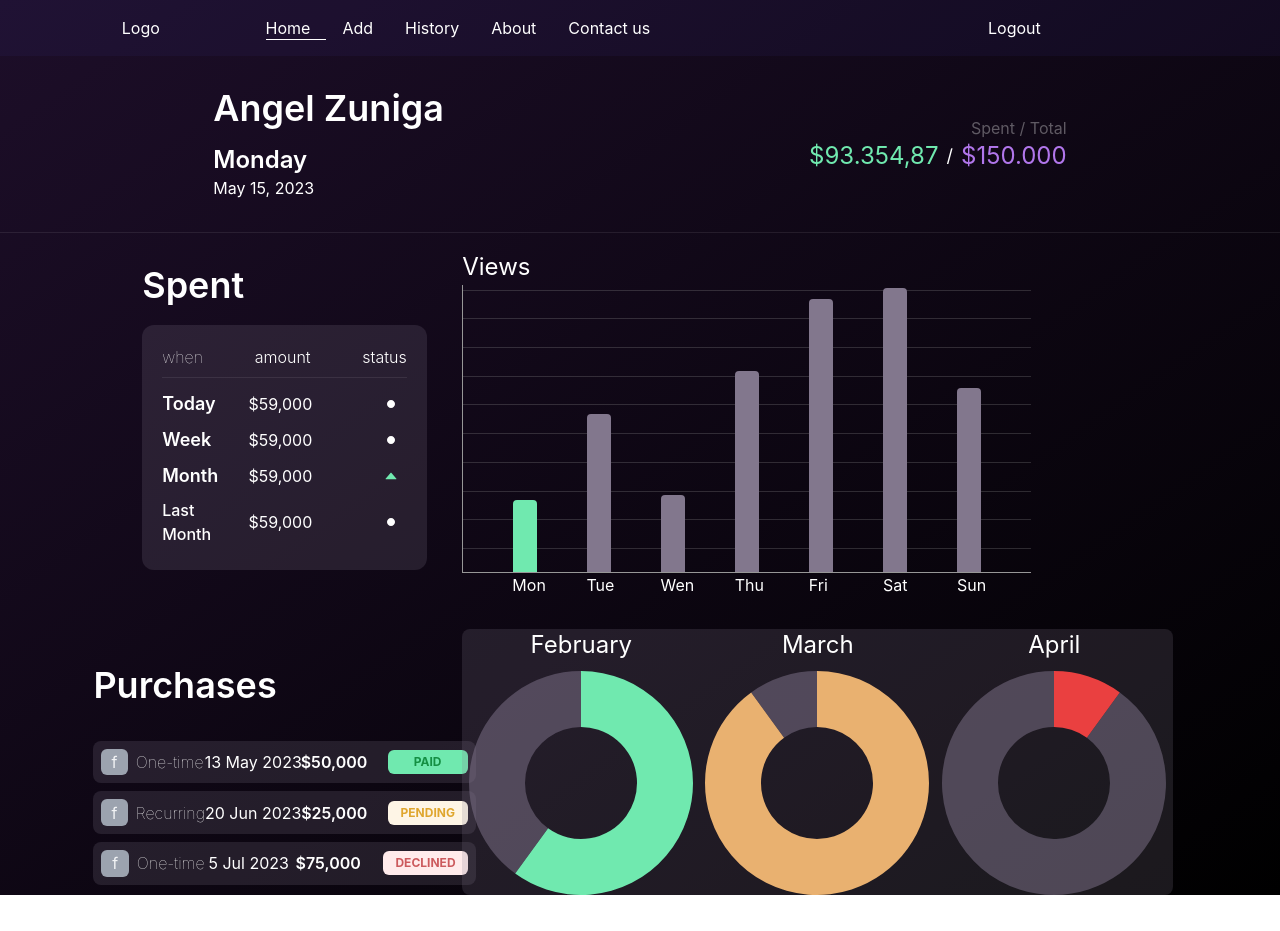
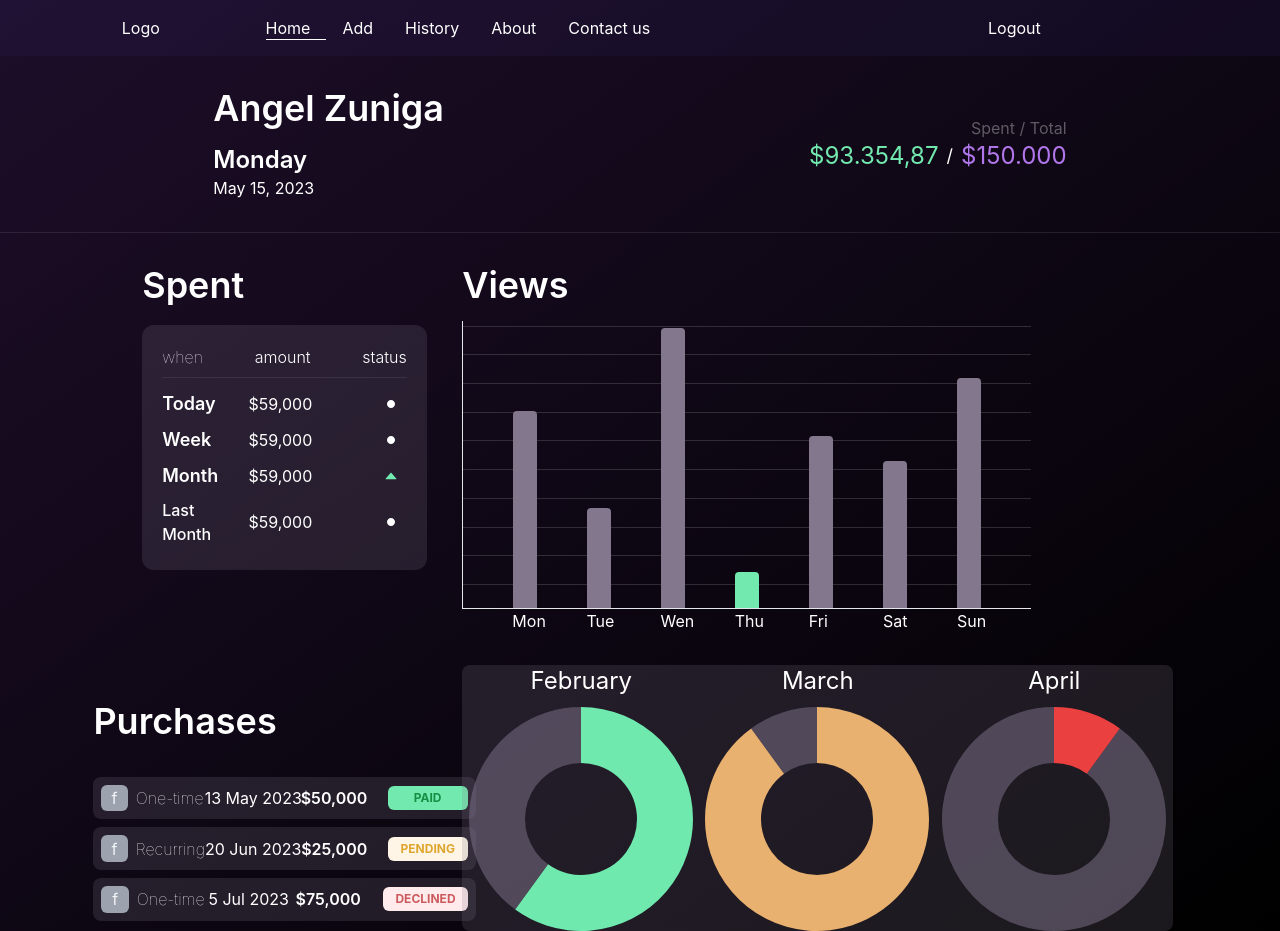
Before and after one commit to Magendev-by-Angel/Finnans, a Next.js app: page / in a window 1280 px wide. Before the commit the page ends 895 px from the top, so only its background shows below. Built offline with nearby package versions, Linux system fonts and the light colour scheme.

Commit message:
edited colors and removed test and chartbar

```diff
--- a/app/layout.tsx
+++ b/app/layout.tsx
@@ -12,7 +12,7 @@ export default function RootLayout({
 }) {
 	return (
 		<html lang="en">
-			<body className="bg-gradient-to-br from-[#1D0E29] to-black text-white">
+			<body className="bg-gradient-to-br from-[#1D0E29] to-black text-white min-h-screen">
 				<NavBar />
 				<div className="w-full flex justify-center">
 					<div className="w-full">{children}</div>
--- a/app/tests/page.tsx
+++ /dev/null
@@ -1,50 +0,0 @@
-'use client'
-import { useState, useEffect } from 'react'
-import axios from 'axios'
-import ChartBar from '../../components/ChartBar'
-import Chart from 'chart.js/auto'
-import { CategoryScale } from 'chart.js'
-
-const converter = data => {
-	let labels = []
-	data.forEach(item => {
-		labels.push(item.hour)
-	})
-	return {
-		labels: data.map(data => data.hour),
-		datasets: [
-			{
-				label: 'Spent',
-				data: data.map(data => data.amountSpent),
-				backgroundColor: ['#55458a'],
-				borderColor: '#ffffff15',
-				borderWidth: 1
-			}
-		]
-	}
-}
-Chart.register(CategoryScale)
-const Page = () => {
-	const pdata = [
-		{ id: 0, date: '05/01/2026', hour: '22:28:00', amountSpent: '15000' },
-		{ id: 1, date: '05/01/2026', hour: '22:29:00', amountSpent: '15000' },
-		{ id: 2, date: '05/01/2026', hour: '22:30:00', amountSpent: '15000' },
-		{ id: 3, date: '05/01/2026', hour: '22:31:00', amountSpent: '15000' },
-		{ id: 4, date: '05/01/2026', hour: '22:32:00', amountSpent: '15000' },
-		{ id: 5, date: '05/01/2026', hour: '22:33:00', amountSpent: '15000' },
-		{ id: 6, date: '05/01/2026', hour: '22:34:00', amountSpent: '15000' },
-		{ id: 7, date: '05/01/2026', hour: '22:35:00', amountSpent: '15000' },
-		{ id: 8, date: '05/01/2026', hour: '22:36:00', amountSpent: '15000' },
-		{ id: 9, date: '05/01/2026', hour: '22:37:00', amountSpent: '15000' },
-		{ id: 10, date: '05/01/2026', hour: '22:38:00', amountSpent: '15000' },
-		{ id: 11, date: '05/01/2026', hour: '22:39:00', amountSpent: '15000' }
-	]
-	const [data, setData] = useState<any>(null)
-	useEffect(() => {
-		setData(converter(pdata))
-	}, [])
-	return (
-		<div>{data ? <ChartBar chartData={data} /> : 'Waiting request...'}</div>
-	)
-}
-export default Page
--- a/components/ChartBar.tsx
+++ /dev/null
@@ -1,30 +0,0 @@
-import Chart from 'chart.js/auto'
-import { CategoryScale } from 'chart.js'
-import { Bar } from 'react-chartjs-2'
-
-const ChartBar = ({ chartData }) => {
-	return (
-		<div className="chart-container w-1/2">
-			<Bar
-				data={chartData}
-				options={{
-					plugins: {
-						title: {
-							display: true,
-							text: 'Last 7 days transactions',
-							color: 'purple',
-							font: {
-								size: 20
-							}
-						},
-						legend: {
-							display: false
-						}
-					}
-				}}
-			/>
-		</div>
-	)
-}
-
-export default ChartBar
--- a/components/Purchases.tsx
+++ b/components/Purchases.tsx
@@ -3,7 +3,7 @@ import formatter from '../util/formatter'
 
 const StatusTag = ({ state }): JSX.Element => {
 	const statusColor = {
-		paid: 'bg-paidgreenbg text-paidgreenfg',
+		paid: 'bg-whitegreen text-paidgreenfg',
 		declined: 'bg-declinedredbg text-declinedredfg',
 		pending: 'bg-pendingyellowbg text-pendingyellowfg'
 	}
--- a/components/Spent.tsx
+++ b/components/Spent.tsx
@@ -43,7 +43,7 @@ function Spent({ amount }: InputProps) {
 		<section className="flex flex-col gap-1 w-4/5">
 			<h1 className="font-semibold text-4xl py-4">Spent</h1>
 			<div className="bg-table rounded-xl w-full p-5">
-				<div className="border-b border-[#ffffff15] w-full pb-2">
+				<div className="border-b border-table w-full pb-2">
 					<div className="flex flex-row justify-between items-center">
 						<p className="font-thin">when</p>
 						<p className="font-light">amount</p>
--- a/components/aside.tsx
+++ b/components/aside.tsx
@@ -8,7 +8,7 @@ const Aside = () => {
 					your finances.
 				</div>
 				<div className="h-2/5 flex flex-wrap items-end">
-					<div className="w-full bg-[#82778D33] p-4 rounded-xl">
+					<div className="w-full bg-table p-4 rounded-xl">
 						<div className="text-xs text-[11px] font-thin overflow-auto">
 							I've been using Finnas for a few weeks now and it's
 							been a game-changer for me. It's so easy to track my
--- a/components/overview.tsx
+++ b/components/overview.tsx
@@ -52,7 +52,7 @@ const Overview = () => {
 	}, [])
 
 	return (
-		<section className="w-full py-8 flex justify-center border-b border-[#ffffff15]">
+		<section className="w-full py-8 flex justify-center border-b border-table">
 			<div className="w-8/12 flex">
 				<div className="w-1/2 flex flex-col justify-center">
 					<h2 className="text-4xl font-semibold">Angel Zuniga</h2>
--- a/components/views.tsx
+++ b/components/views.tsx
@@ -1,61 +1,67 @@
+'use client'
+
+import { useEffect, useState } from 'react'
+
 const randomIntFromInterval = (min: number, max: number) => {
-  return Math.floor(Math.random() * (max - min + 1) + min);
-};
+	return Math.floor(Math.random() * (max - min + 1) + min)
+}
 const getHighest = (arr: number[]) => {
-  let highest = 0;
-  arr.forEach((num) => {
+	let highest = 0
+	arr.forEach(num => {
 		if (num > highest) {
-      highest = num;
+			highest = num
 		}
-  });
-  return highest;
-};
+	})
+	return highest
+}
 const getLowest = (arr: number[]) => {
-  let lowest = arr[0];
-  arr.forEach((num) => {
+	let lowest = arr[0]
+	arr.forEach(num => {
 		if (num < lowest) {
-      lowest = num;
+			lowest = num
 		}
-  });
-  return lowest;
-};
+	})
+	return lowest
+}
 function roundUpNumber(num: number) {
-  const numStr = String(num);
-  const firstDigit = Number(numStr[0]);
-  const numLength = numStr.length;
+	const numStr = String(num)
+	const firstDigit = Number(numStr[0])
+	const numLength = numStr.length
 
 	if (numLength === 1) {
-    return num;
+		return num
 	} else if (numLength === 2) {
-    return firstDigit * 10;
+		return firstDigit * 10
 	} else {
-    const power = Math.pow(10, numLength - 1);
-    const roundNum = Math.ceil(num / power) * power;
-    return roundNum;
+		const power = Math.pow(10, numLength - 1)
+		const roundNum = Math.ceil(num / power) * power
+		return roundNum
 	}
 }
 const formatCurrency = (num: number) => {
-  return num.toLocaleString("en-US", {
-    style: "currency",
-    currency: "USD",
-  });
-};
+	return num.toLocaleString('en-US', {
+		style: 'currency',
+		currency: 'USD'
+	})
+}
 
 type BarProps = {
-  value: number;
-  id: number;
-  isLowest: boolean;
-  percentage: string;
-  date: { date: string; day: string };
-};
+	value: number
+	id: number
+	isLowest: boolean
+	percentage: string
+	date: { date: string; day: string }
+}
 const Bar = ({ value, id, isLowest, percentage, date }: BarProps) => {
 	return (
 		<div
 			className={`w-6 ${
-        isLowest ? "bg-[#70E9AF] " : "bg-[#82778D] "
-      } hover:bg-[#B176EB] rounded-t hover:cursor-pointer relative display-direct-child`}
+				isLowest
+					? 'bg-whitegreen hover:shadow-whitegreen'
+					: 'bg-darkpurple hover:shadow-whitepurple hover:bg-whitepurple'
+			}  rounded-t hover:cursor-pointer relative display-direct-child hover:shadow-default`}
 			style={{
-        height: percentage,
+				height: percentage
 			}}
 			key={id}
 			onMouseEnter={() => {}}
@@ -68,7 +74,7 @@ const Bar = ({ value, id, isLowest, percentage, date }: BarProps) => {
                     left-[130%]
                     justify-center
                     items-center
-                    bg-[#D9D9D933]
+                    bg-Transparent-200
                     backdrop-blur-sm
                     flex-wrap
                     min-w-[8rem]
@@ -83,34 +89,44 @@ const Bar = ({ value, id, isLowest, percentage, date }: BarProps) => {
 				<p className="text-[24px]">{formatCurrency(value)}</p>
 			</div>
 		</div>
-  );
-};
+	)
+}
+
+const dates = ['Mon', 'Tue', 'Wen', 'Thu', 'Fri', 'Sat', 'Sun']
+const days = [
+	{ day: 'Monday', date: 'May 1, 2023' },
+	{ day: 'Tuesday', date: 'May 2, 2023' },
+	{ day: 'Wednesday', date: 'May 3, 2023' },
+	{ day: 'Thursday', date: 'May 4, 2023' },
+	{ day: 'Friday', date: 'May 5, 2023' },
+	{ day: 'Saturday', date: 'May 6, 2023' },
+	{ day: 'Sunday', date: 'May 7, 2023' }
+]
 
 const Views = () => {
-  const data = [];
+	const [data, setData] = useState<number[]>([])
+	const [highest, setHighest] = useState<number>(0)
+	const [lowest, setLowest] = useState<number>(0)
+	useEffect(() => {
+		const data = []
 		for (let i = 0; i < 7; i++) {
-    data.push(randomIntFromInterval(0, 100) * 1000);
+			data.push(randomIntFromInterval(0, 100) * 1000)
 		}
-  const dates = ["Mon", "Tue", "Wen", "Thu", "Fri", "Sat", "Sun"];
-  const days = [
-    { day: "Monday", date: "May 1, 2023" },
-    { day: "Tuesday", date: "May 2, 2023" },
-    { day: "Wednesday", date: "May 3, 2023" },
-    { day: "Thursday", date: "May 4, 2023" },
-    { day: "Friday", date: "May 5, 2023" },
-    { day: "Saturday", date: "May 6, 2023" },
-    { day: "Sunday", date: "May 7, 2023" },
-  ];
-  const highest = roundUpNumber(getHighest(data));
-  const lowest = getLowest(data);
+		setHighest(roundUpNumber(getHighest(data)))
+		setLowest(getLowest(data))
+		setData(data)
+	}, [])
 	return (
 		<section className="w-full h-full flex flex-wrap">
 			<div className="w-full">
-        <h1 className="text-[24px]">Views</h1>
+				<h1 className="font-semibold text-4xl py-4 w-full">Views</h1>
 			</div>
-      <div className="border-l-[#979797] border-b-[#979797] w-4/5 h-[18rem] border-l-[1px] border-b-[1px] relative">
+			<div className="border-l-gray-401 border-b-gray-401 w-4/5 h-[18rem] border-l-[1px] border-b-[1px] relative">
 				<div className="flex justify-evenly items-end w-full h-full z-10 absolute">
-          {data.map((value, id) => {
+					{data.length === 0 ? (
+						<></>
+					) : (
+						data.map((value, id) => {
 							// console.log(lowest === id)
 							return (
 								<Bar
@@ -122,8 +138,9 @@ const Views = () => {
 									).toString()}%`}
 									date={days[id]}
 								/>
-            );
-          })}
+							)
+						})
+					)}
 				</div>
 				<div className="flex items-end w-full h-full absolute top-0 left-0 ">
 					<div className="flex items-end w-full h-full flex-wrap">
@@ -141,11 +158,11 @@ const Views = () => {
 				</div>
 			</div>
 			<div className="flex justify-evenly items-end w-4/5 ">
-        {dates.map((date) => {
-          return <div className="w-6">{date}</div>;
+				{dates.map(date => {
+					return <div className="w-6">{date}</div>
 				})}
 			</div>
 		</section>
-  );
-};
-export default Views;
+	)
+}
+export default Views
--- a/tailwind.config.js
+++ b/tailwind.config.js
@@ -9,9 +9,8 @@ module.exports = {
     extend: {
       colors: {
         table: "rgba(130, 119, 141, 0.2)",
-        whitegreen: "#70E9AF",
+        whitegreen: "#72e9af",
         whitepurple: "#B176EB",
-        paidgreenbg: "#70E9AF",
         paidgreenfg: "#148F43",
         declinedredbg: "#FFEBEB",
         declinedredfg: "#CC5A5D",
```
Lines whose indentation alone changed are shown as unchanged.
